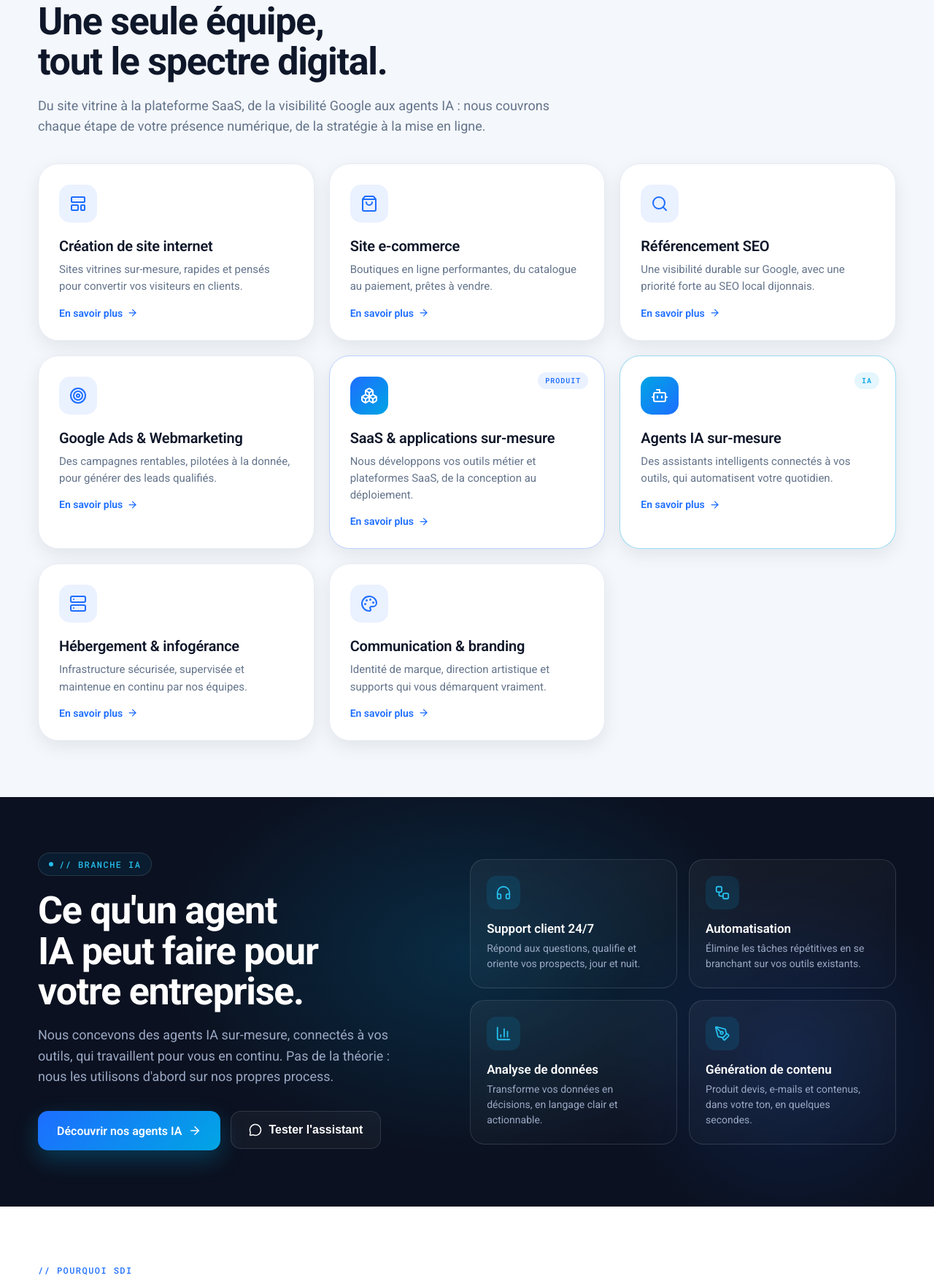
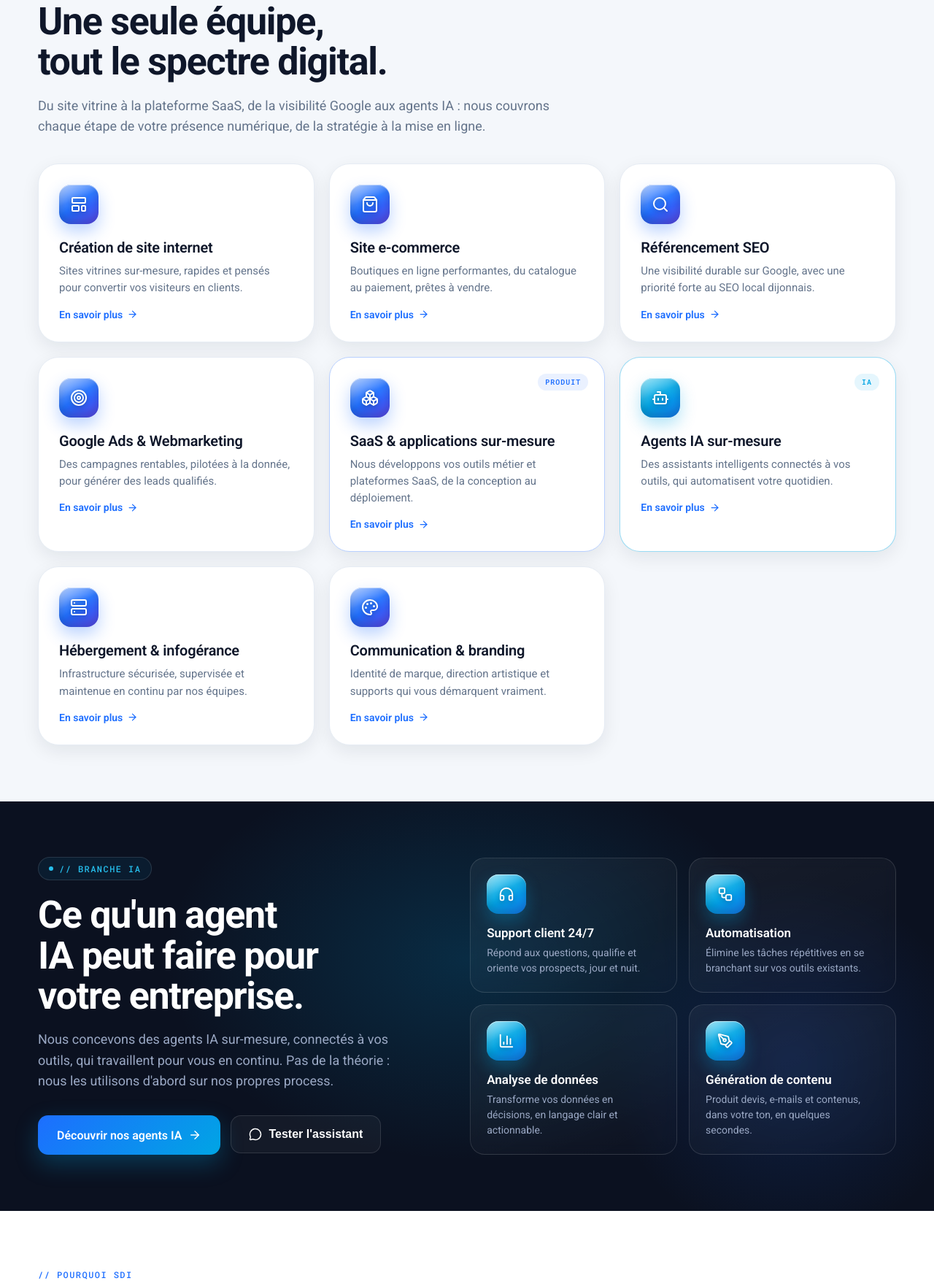
Before and after one commit to sdiconnect/sdi_website, a WordPress theme: template wp-content/themes/sdi/front-page.php in a window 1280 px wide. Shown: the part 1169-2924 px from the top of the page at 73% size. Run offline with PHP 8.4 and a stand-in for WordPress, Linux system fonts and the light colour scheme; the site name, menu and one post (Sample post) are stand-ins, and other content is empty; some libraries are stand-ins or nearby versions.

Commit message:
Thème SDi v1.0.5 : icônes « glass 3D » en dégradé sur la home
- Nouveau style d'icône premium (.sdi-tile3d / --cyan) : dégradé bleu→violet
  (ou cyan→bleu), reflet glossy, halo coloré et glyphe blanc en relief.
- Appliqué aux groupes d'icônes clés de l'accueil : Services (variante cyan
  pour Agents IA), Capacités IA (fond sombre), Pourquoi SDi, Méthode.
- 100% vectoriel (CSS), léger, aux couleurs SDi (pas de dépendance image).

Vérifié : rendu premium et cohérent sur fond clair et sur fond navy.

Co-Authored-By: Claude Opus 4.8 <noreply@anthropic.com>
Claude-Session: https://claude.ai/code/session_011c6o3p3Apuy6hSxcmb5J4P

```diff
--- a/wp-content/themes/sdi/assets/css/main.css
+++ b/wp-content/themes/sdi/assets/css/main.css
@@ -20,6 +20,36 @@ h1, h2, h3, h4, p { margin: 0; }
 
 .sdi-icon { display: inline-flex; flex-shrink: 0; }
 .sdi-icon svg, svg.sdi-icon { display: block; }
+
+/* ============================================================
+   Premium "gradient glass" icon tiles (3D-ish, on brand)
+   ============================================================ */
+.sdi-tile3d {
+  position: relative;
+  width: 54px; height: 54px; border-radius: 16px;
+  display: flex; align-items: center; justify-content: center;
+  color: #fff; flex-shrink: 0;
+  background: linear-gradient(145deg, #5C97FF 0%, #1D6EFF 48%, #7C3AED 122%);
+  box-shadow: 0 10px 22px rgba(29, 110, 255, 0.30),
+              inset 0 1px 0 rgba(255, 255, 255, 0.5),
+              inset 0 -7px 14px rgba(9, 14, 27, 0.20);
+  overflow: hidden;
+  transition: transform .3s var(--ease-signature), box-shadow .3s var(--ease-signature);
+}
+.sdi-tile3d::before {
+  content: ""; position: absolute; inset: 0; pointer-events: none;
+  background: linear-gradient(158deg, rgba(255, 255, 255, 0.55) 0%, rgba(255, 255, 255, 0.08) 40%, rgba(255, 255, 255, 0) 62%);
+}
+.sdi-tile3d .sdi-icon { position: relative; filter: drop-shadow(0 2px 3px rgba(9, 14, 27, 0.35)); }
+.sdi-tile3d--cyan {
+  background: linear-gradient(145deg, #34C9F0 0%, #00A5E4 48%, #1D6EFF 122%);
+  box-shadow: 0 10px 22px rgba(0, 165, 228, 0.30),
+              inset 0 1px 0 rgba(255, 255, 255, 0.5),
+              inset 0 -7px 14px rgba(9, 14, 27, 0.20);
+}
+/* Lift the tile a touch when its card is hovered */
+.sdi-card:hover .sdi-tile3d,
+[data-reveal]:hover > .sdi-tile3d { transform: translateY(-2px); box-shadow: 0 14px 28px rgba(29, 110, 255, 0.38), inset 0 1px 0 rgba(255, 255, 255, 0.5), inset 0 -7px 14px rgba(9, 14, 27, 0.20); }
 .sdi-stars { display: inline-flex; gap: 2px; color: var(--amber-500); }
 
 /* Client logos on the dark marquee: force a uniform muted-white treatment so
--- a/wp-content/themes/sdi/front-page.php
+++ b/wp-content/themes/sdi/front-page.php
@@ -174,7 +174,7 @@ get_header();
 					<?php if ( ! empty( $s['tag'] ) ) : ?>
 						<span style="position:absolute;top:22px;right:22px;font-family:var(--font-mono);font-size:10px;letter-spacing:0.1em;text-transform:uppercase;font-weight:600;padding:5px 10px;border-radius:999px;color:<?php echo esc_attr( $s['tagColor'] ); ?>;background:<?php echo esc_attr( $s['tagBg'] ); ?>;"><?php echo esc_html( $s['tag'] ); ?></span>
 					<?php endif; ?>
-					<div style="width:52px;height:52px;border-radius:15px;background:<?php echo esc_attr( $s['iconBg'] ); ?>;color:<?php echo esc_attr( $s['iconColor'] ); ?>;display:flex;align-items:center;justify-content:center;"><?php sdi_the_icon( $s['icon'], 24 ); ?></div>
+					<div class="sdi-tile3d<?php echo ( 'bot' === $s['icon'] ) ? ' sdi-tile3d--cyan' : ''; ?>"><?php sdi_the_icon( $s['icon'], 24 ); ?></div>
 					<h3 style="margin-top:20px;font-family:var(--font-display);font-weight:600;font-size:20px;letter-spacing:-0.01em;color:var(--text-strong);"><?php echo esc_html( $s['title'] ); ?></h3>
 					<p style="margin-top:9px;font-size:15px;line-height:1.55;color:var(--text-muted);"><?php echo esc_html( $s['desc'] ); ?></p>
 					<a href="<?php echo esc_url( $s['href'] ); ?>" style="margin-top:16px;display:inline-flex;align-items:center;gap:6px;font-size:14px;font-weight:600;color:var(--brand-primary);">En savoir plus <?php sdi_the_icon( 'arrow-right', 15 ); ?></a>
@@ -202,7 +202,7 @@ get_header();
 			<div style="display:grid;grid-template-columns:1fr 1fr;gap:16px;">
 				<?php foreach ( $ia_caps as $cap ) : ?>
 					<div class="sdi-reveal" data-reveal data-reveal-delay="<?php echo esc_attr( $cap[3] ); ?>" style="border:1px solid var(--border-inverse);border-radius:var(--radius-xl);padding:22px;background:linear-gradient(155deg,rgba(255,255,255,0.05),rgba(255,255,255,0.01));backdrop-filter:blur(8px);-webkit-backdrop-filter:blur(8px);">
-						<div style="width:46px;height:46px;border-radius:13px;background:rgba(0,165,228,0.14);color:var(--cyan-400);display:flex;align-items:center;justify-content:center;"><?php sdi_the_icon( $cap[0], 22 ); ?></div>
+						<div class="sdi-tile3d sdi-tile3d--cyan"><?php sdi_the_icon( $cap[0], 22 ); ?></div>
 						<h3 style="margin-top:16px;font-size:17px;font-weight:600;color:var(--white);"><?php echo esc_html( $cap[1] ); ?></h3>
 						<p style="margin-top:7px;font-size:14px;line-height:1.5;color:var(--navy-300);"><?php echo esc_html( $cap[2] ); ?></p>
 					</div>
@@ -222,7 +222,7 @@ get_header();
 		<div style="margin-top:36px;display:grid;grid-template-columns:repeat(auto-fill,minmax(250px,1fr));gap:20px;">
 			<?php foreach ( $diffs as $d ) : ?>
 				<div class="sdi-reveal" data-reveal data-reveal-delay="<?php echo esc_attr( $d[3] ); ?>" style="padding:30px 26px;border-radius:var(--radius-2xl);background:var(--surface-page);border:1px solid var(--border-subtle);">
-					<div style="width:50px;height:50px;border-radius:14px;background:var(--blue-50);color:var(--brand-primary);display:flex;align-items:center;justify-content:center;"><?php sdi_the_icon( $d[0], 24 ); ?></div>
+					<div class="sdi-tile3d"><?php sdi_the_icon( $d[0], 24 ); ?></div>
 					<h3 style="margin-top:18px;font-family:var(--font-display);font-weight:600;font-size:19px;color:var(--text-strong);letter-spacing:-0.01em;"><?php echo esc_html( $d[1] ); ?></h3>
 					<p style="margin-top:9px;font-size:15px;line-height:1.55;color:var(--text-muted);"><?php echo esc_html( $d[2] ); ?></p>
 				</div>
@@ -288,7 +288,7 @@ get_header();
 			<?php foreach ( $steps as $st ) : ?>
 				<div class="sdi-reveal" data-reveal data-reveal-delay="<?php echo esc_attr( $st[4] ); ?>" style="position:relative;padding:26px 22px;border-radius:var(--radius-2xl);border:1px solid var(--border-subtle);background:var(--surface-page);">
 					<div style="display:flex;align-items:center;justify-content:space-between;">
-						<div style="width:50px;height:50px;border-radius:14px;background:var(--blue-50);color:var(--brand-primary);display:flex;align-items:center;justify-content:center;"><?php sdi_the_icon( $st[1], 24 ); ?></div>
+						<div class="sdi-tile3d"><?php sdi_the_icon( $st[1], 24 ); ?></div>
 						<span style="font-family:var(--font-mono);font-weight:700;font-size:14px;color:var(--navy-300);letter-spacing:0.06em;"><?php echo esc_html( $st[0] ); ?></span>
 					</div>
 					<h3 style="margin-top:16px;font-family:var(--font-display);font-weight:600;font-size:19px;color:var(--text-strong);letter-spacing:-0.01em;"><?php echo esc_html( $st[2] ); ?></h3>
--- a/wp-content/themes/sdi/functions.php
+++ b/wp-content/themes/sdi/functions.php
@@ -7,7 +7,7 @@
 
 if ( ! defined( 'ABSPATH' ) ) { exit; }
 
-define( 'SDI_VERSION', '1.0.4' );
+define( 'SDI_VERSION', '1.0.5' );
 define( 'SDI_DIR', get_template_directory() );
 define( 'SDI_URI', get_template_directory_uri() );
 
--- a/wp-content/themes/sdi/style.css
+++ b/wp-content/themes/sdi/style.css
@@ -4,7 +4,7 @@ Theme URI: https://sdi-connect.com
 Author: SDi — Solutions Digitales Intégrées
 Author URI: https://sdi-connect.com
 Description: Thème WordPress sur-mesure pour SDi, agence web & IA à Dijon et Paris. Refonte haute-fidélité du design system SDi (navy + bleu électrique + cyan), sites, SaaS & agents IA. SEO local Dijon/Côte-d'Or + national.
-Version: 1.0.4
+Version: 1.0.5
 Requires at least: 6.0
 Tested up to: 6.5
 Requires PHP: 7.4
```
Also changed, not shown: wp-content/themes/sdi/README.md.
